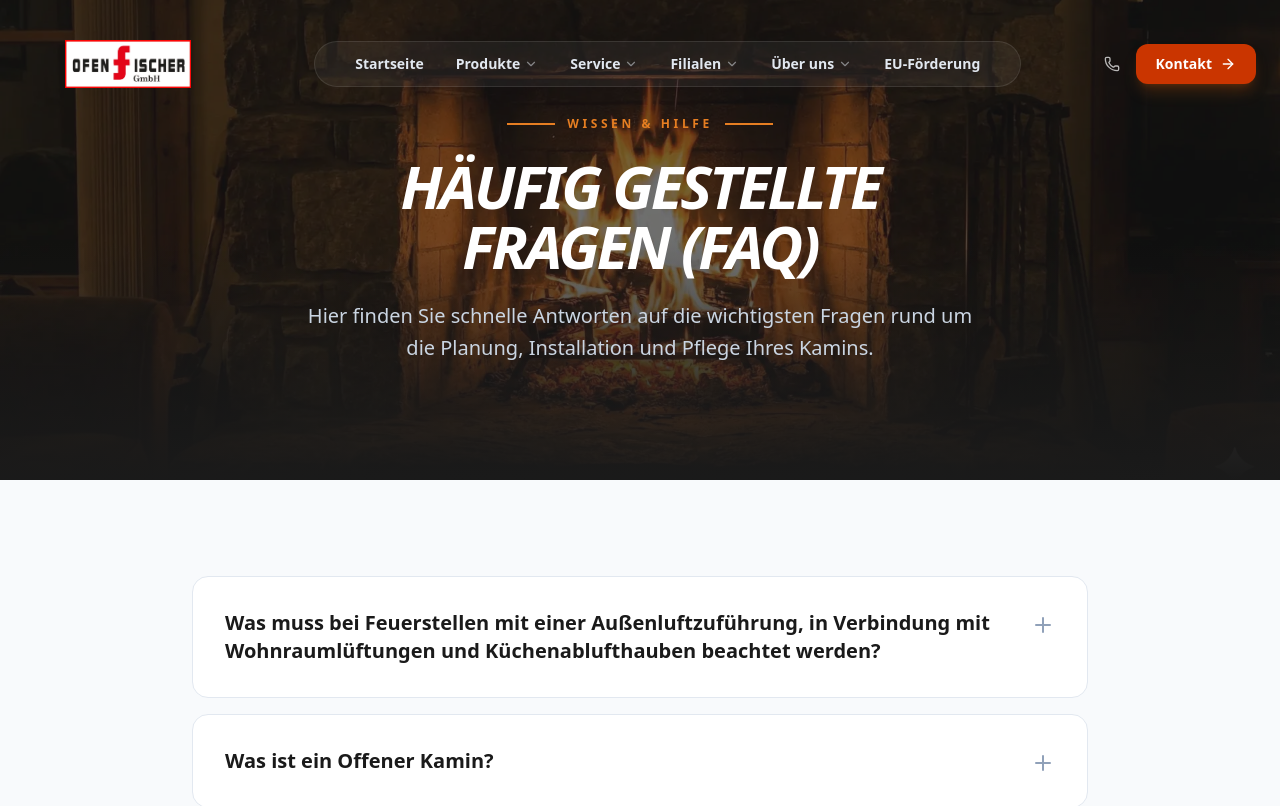
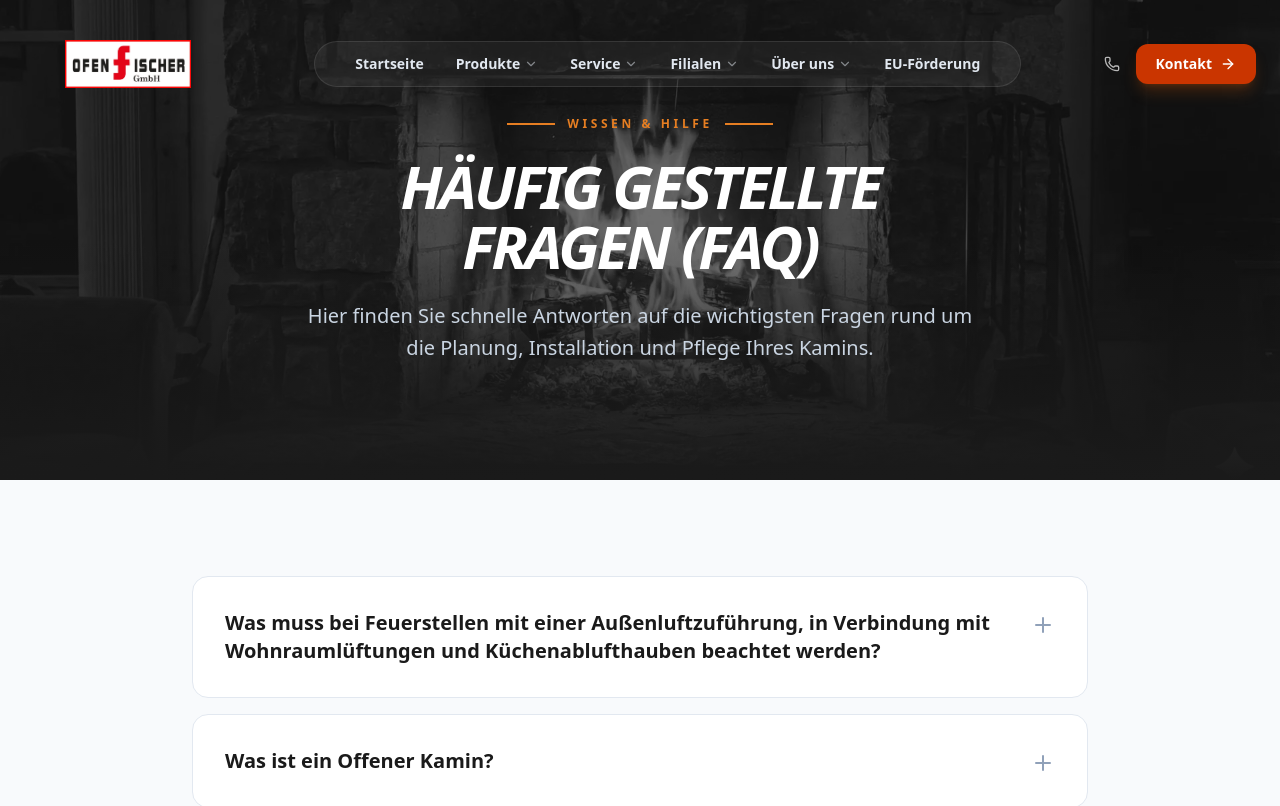
Before and after one commit to davidherascu-tx/ofenfischer, a Next.js app: page /faq in a window 1280 px wide. Shown: the top 806 px of the page. Built offline with nearby package versions, Linux system fonts and the light colour scheme.

Commit message:
Banner angepasst

```diff
--- a/app/agb/page.tsx
+++ b/app/agb/page.tsx
@@ -67,7 +67,8 @@ export default function AGBPage() {
       </div>
 
       {/* --- HERO SECTION --- */}
-      <section className="relative h-[40vh] bg-[#1A1A1A] overflow-hidden flex items-center justify-center print:h-auto print:py-8 print:bg-white print:text-black">
+      {/* ANPASSUNG: Höhe auf h-[60vh] gesetzt */}
+      <section className="relative h-[60vh] bg-[#1A1A1A] overflow-hidden flex items-center justify-center print:h-auto print:py-8 print:bg-white print:text-black">
         {/* Background Overlay - beim Drucken ausblenden */}
         <div className="absolute inset-0 z-0 opacity-20 print:hidden">
            <div className="w-full h-full bg-[url('https://images.unsplash.com/photo-1450101499163-c8848c66ca85?q=80&w=2000')] bg-cover bg-center grayscale" />
--- a/app/faq/page.tsx
+++ b/app/faq/page.tsx
@@ -164,7 +164,7 @@ export default function FaqPage() {
           <img
             src="/faq_banner.webp"
             alt="Häufig gestellte Fragen - Kaminfeuer"
-            className="w-full h-full object-cover object-center opacity-40"
+            className="w-full h-full object-cover object-center opacity-40 grayscale"
           />
           <div className="absolute inset-0 bg-gradient-to-t from-[#1A1A1A] via-transparent to-transparent" />
         </div>
--- a/app/kundendienst/page.tsx
+++ b/app/kundendienst/page.tsx
@@ -61,7 +61,7 @@ export default function KundendienstPage() {
         <div className="absolute inset-0 z-0">
            {/* Platzhalterbild */}
           <img
-            src="/kaminofen.jpg"
+            src="/unternehmen_banner.webp"
             alt="Ofenfischer Kundendienst"
             className="w-full h-full object-cover opacity-30 grayscale"
           />
--- a/app/unternehmen/page.tsx
+++ b/app/unternehmen/page.tsx
@@ -95,13 +95,14 @@ export default function UnternehmenPage() {
     <main className="min-h-screen bg-white font-sans selection:bg-[#E67E22] selection:text-white">
       <Navbar />
 
-{/* --- HERO SECTION --- */}
+      {/* --- HERO SECTION --- */}
       <section className="relative h-[60vh] bg-[#1A1A1A] overflow-hidden flex items-center justify-center">
         <div className="absolute inset-0 z-0">
+          {/* ANPASSUNG: 'grayscale' hinzugefügt für Schwarz-Weiß-Effekt */}
           <img
             src="/unternehmen_banner.webp"
             alt="Ofenfischer Tradition"
-            className="w-full h-full object-cover object-center opacity-40"
+            className="w-full h-full object-cover object-center opacity-40 grayscale"
           />
           <div className="absolute inset-0 bg-gradient-to-t from-[#1A1A1A] via-transparent to-transparent" />
         </div>
```
